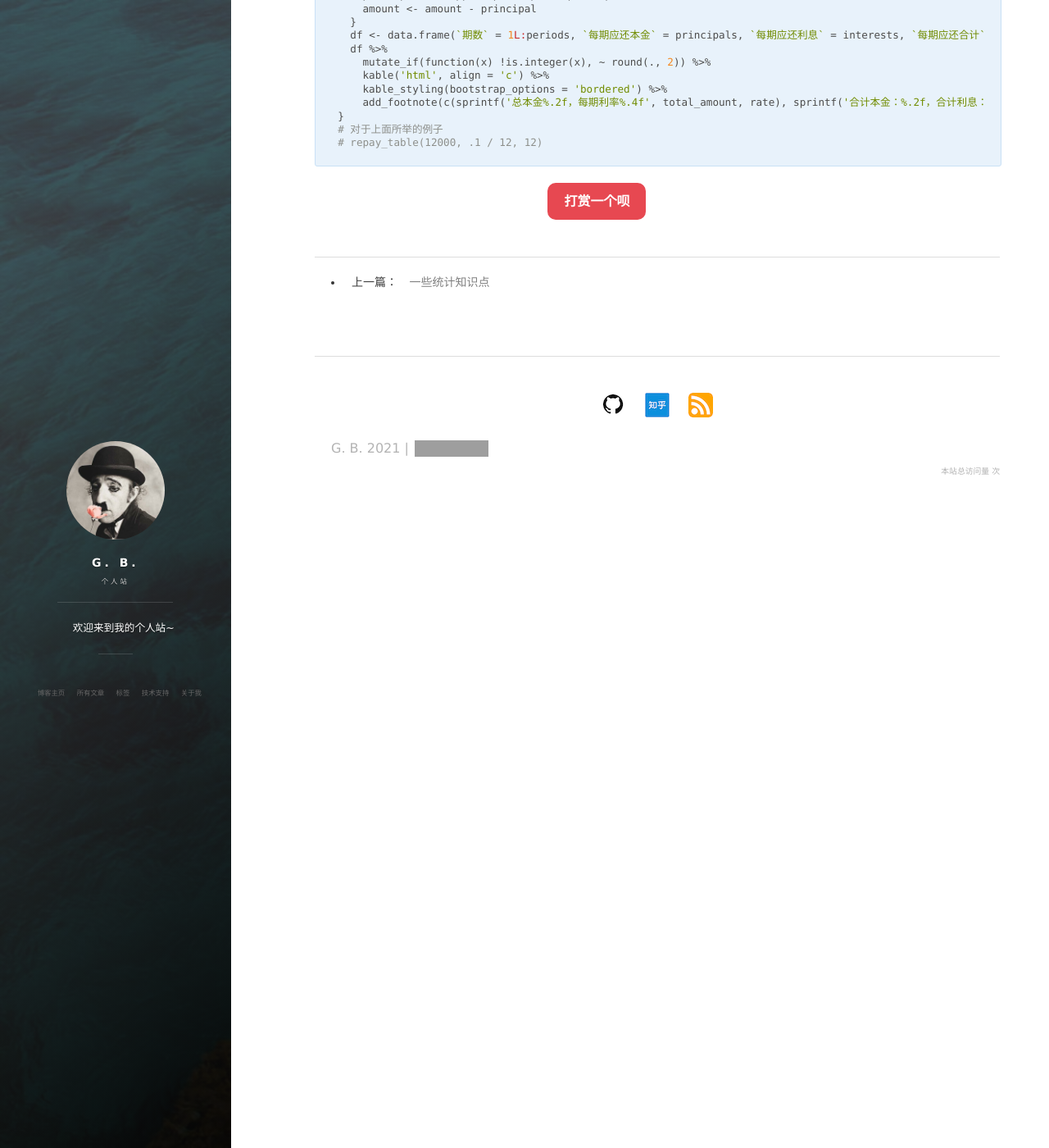
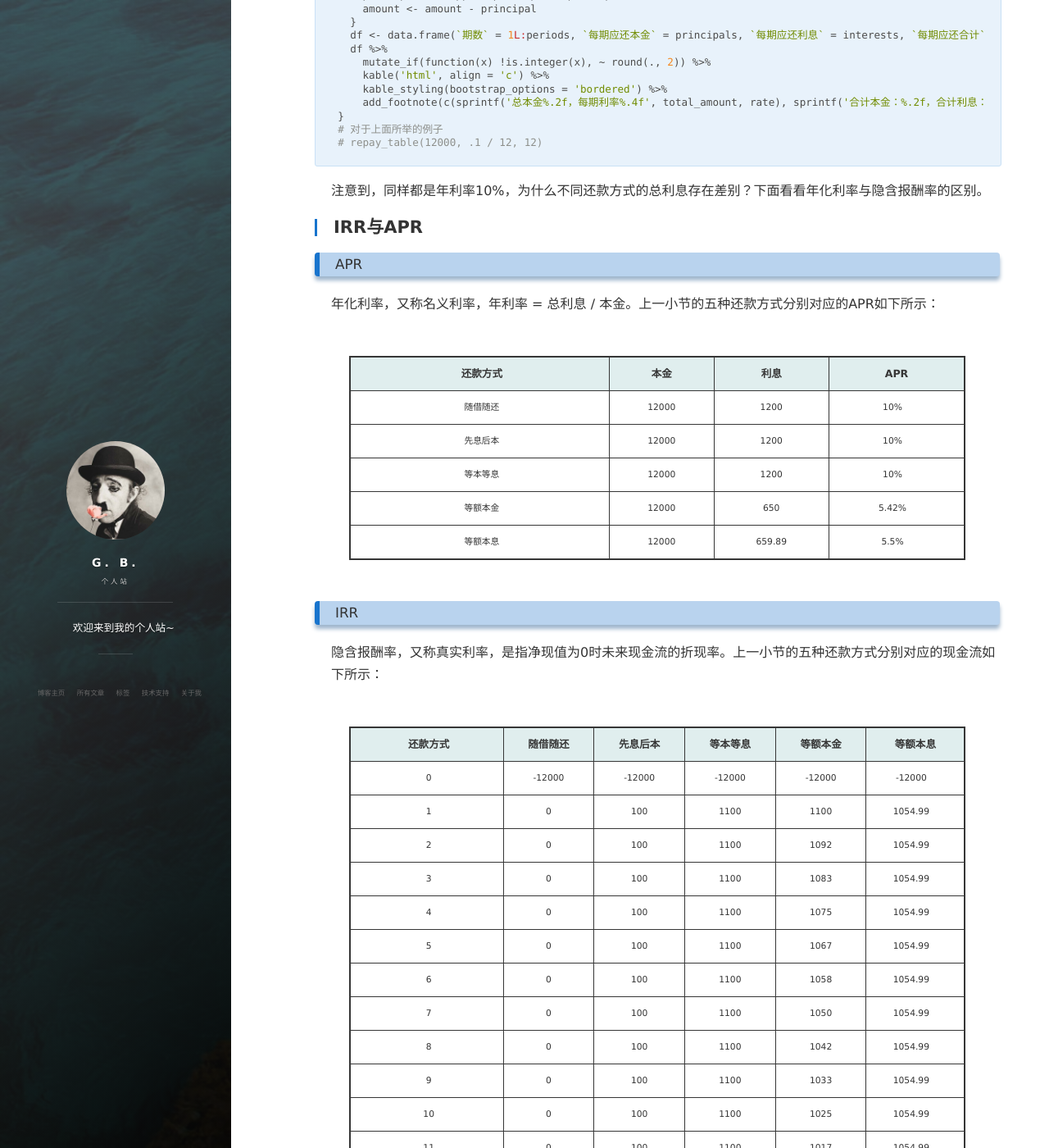
Before and after one commit to Blanket58/Blanket58.github.io, a Jekyll site: the page built from _posts/2021-08-06-irr&apr.md, in a window 1280 px wide and 1400 px high, scrolled down 3364 px. Shown: the whole window at 82% size. Built offline with Jekyll 4.4.1, drawn with Linux system fonts in a browser that asks for light colours; nearby versions of some CDN libraries; comment, search, counter and statistics services are not loaded; some of the changed text lies outside the part shown; grey boxes are pictures that could not be loaded.

Commit message:
Update 2021-08-06-irr&apr.md

````diff
--- a/_posts/2021-08-06-irr&apr.md
+++ b/_posts/2021-08-06-irr&apr.md
@@ -157,3 +157,44 @@ repay_table <- function(amount, rate, periods) {
 # 对于上面所举的例子
 # repay_table(12000, .1 / 12, 12)
 ```
+
+注意到，同样都是年利率10%，为什么不同还款方式的总利息存在差别？下面看看年化利率与隐含报酬率的区别。
+
+## IRR与APR
+
+### APR
+
+年化利率，又称名义利率，年利率 = 总利息 / 本金。上一小节的五种还款方式分别对应的APR如下所示：
+
+| 还款方式 | 本金  |  利息  |  APR  |
+| :------: | :---: | :----: | :---: |
+| 随借随还 | 12000 |  1200  |  10%  |
+| 先息后本 | 12000 |  1200  |  10%  |
+| 等本等息 | 12000 |  1200  |  10%  |
+| 等额本金 | 12000 |  650   | 5.42% |
+| 等额本息 | 12000 | 659.89 | 5.5%  |
+
+### IRR
+
+隐含报酬率，又称真实利率，是指净现值为0时未来现金流的折现率。上一小节的五种还款方式分别对应的现金流如下所示：
+
+| 还款方式 | 随借随还 | 先息后本 | 等本等息 | 等额本金 | 等额本息 |
+| :------: | :------: | :------: | :------: | :------: | :------: |
+|    0     |  -12000  |  -12000  |  -12000  |  -12000  |  -12000  |
+|    1     |    0     |   100    |   1100   |   1100   | 1054.99  |
+|    2     |    0     |   100    |   1100   |   1092   | 1054.99  |
+|    3     |    0     |   100    |   1100   |   1083   | 1054.99  |
+|    4     |    0     |   100    |   1100   |   1075   | 1054.99  |
+|    5     |    0     |   100    |   1100   |   1067   | 1054.99  |
+|    6     |    0     |   100    |   1100   |   1058   | 1054.99  |
+|    7     |    0     |   100    |   1100   |   1050   | 1054.99  |
+|    8     |    0     |   100    |   1100   |   1042   | 1054.99  |
+|    9     |    0     |   100    |   1100   |   1033   | 1054.99  |
+|    10    |    0     |   100    |   1100   |   1025   | 1054.99  |
+|    11    |    0     |   100    |   1100   |   1017   | 1054.99  |
+|    12    |  13200   |  12100   |   1100   |   1008   | 1054.99  |
+|  总利息  |   1200   |   1200   |   1200   |   650    |  659.89  |
+|   APR    |   10%    |   10%    |   10%    |  5.42%   |   5.5%   |
+|   IRR    |  9.57%   |   10%    |  17.97%  |   10%    |   10%    |
+
+可以观察到，等额本息与等额本金的APR与IRR相差巨大。实际生活中，常会见到贷款产品的利率标的是$min(APR, IRR)$，需要分辨清楚。
````
Also changed, not shown: other parts of _posts/2021-08-06-irr&apr.md (+1 -1 lines).
